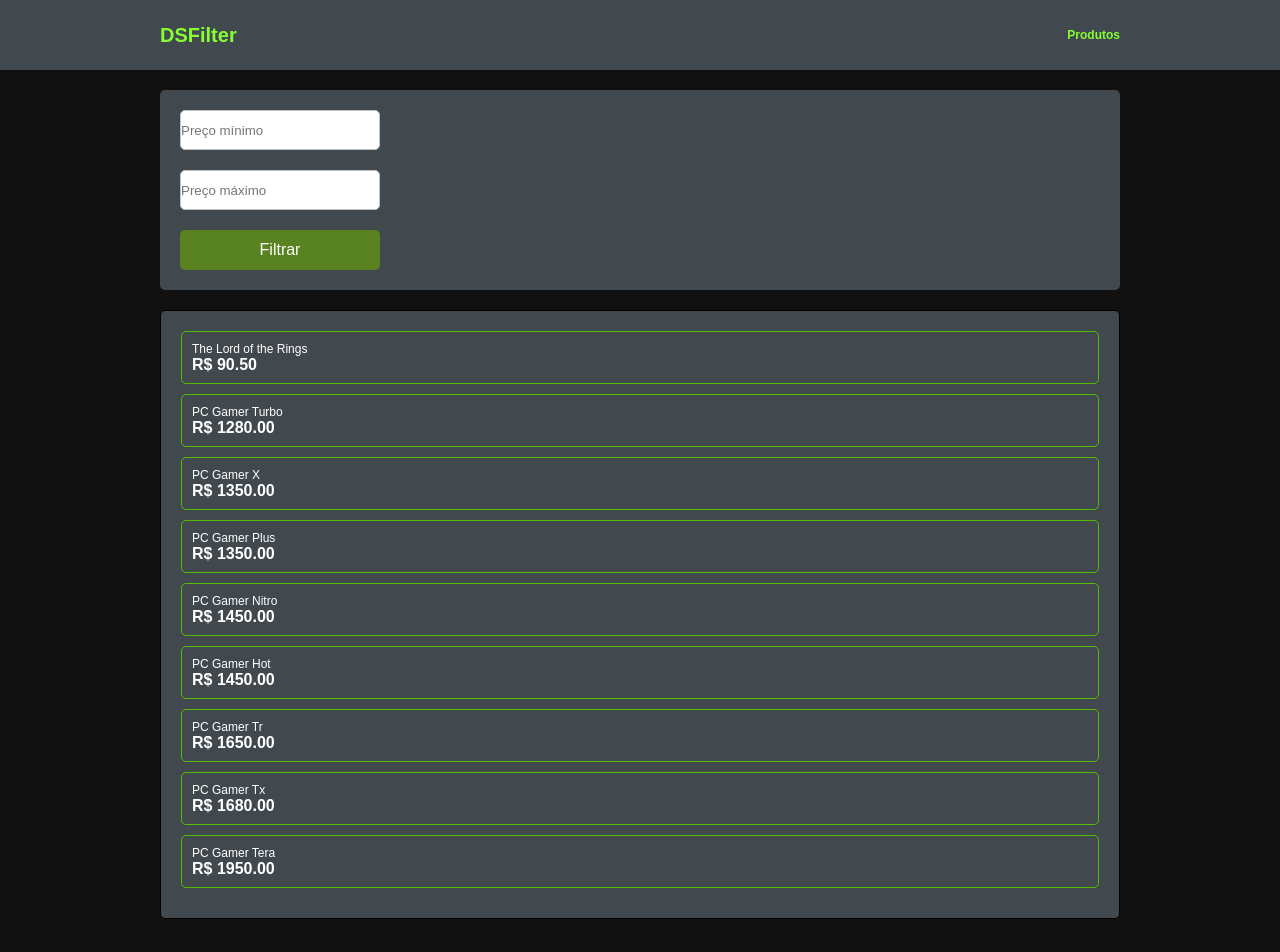
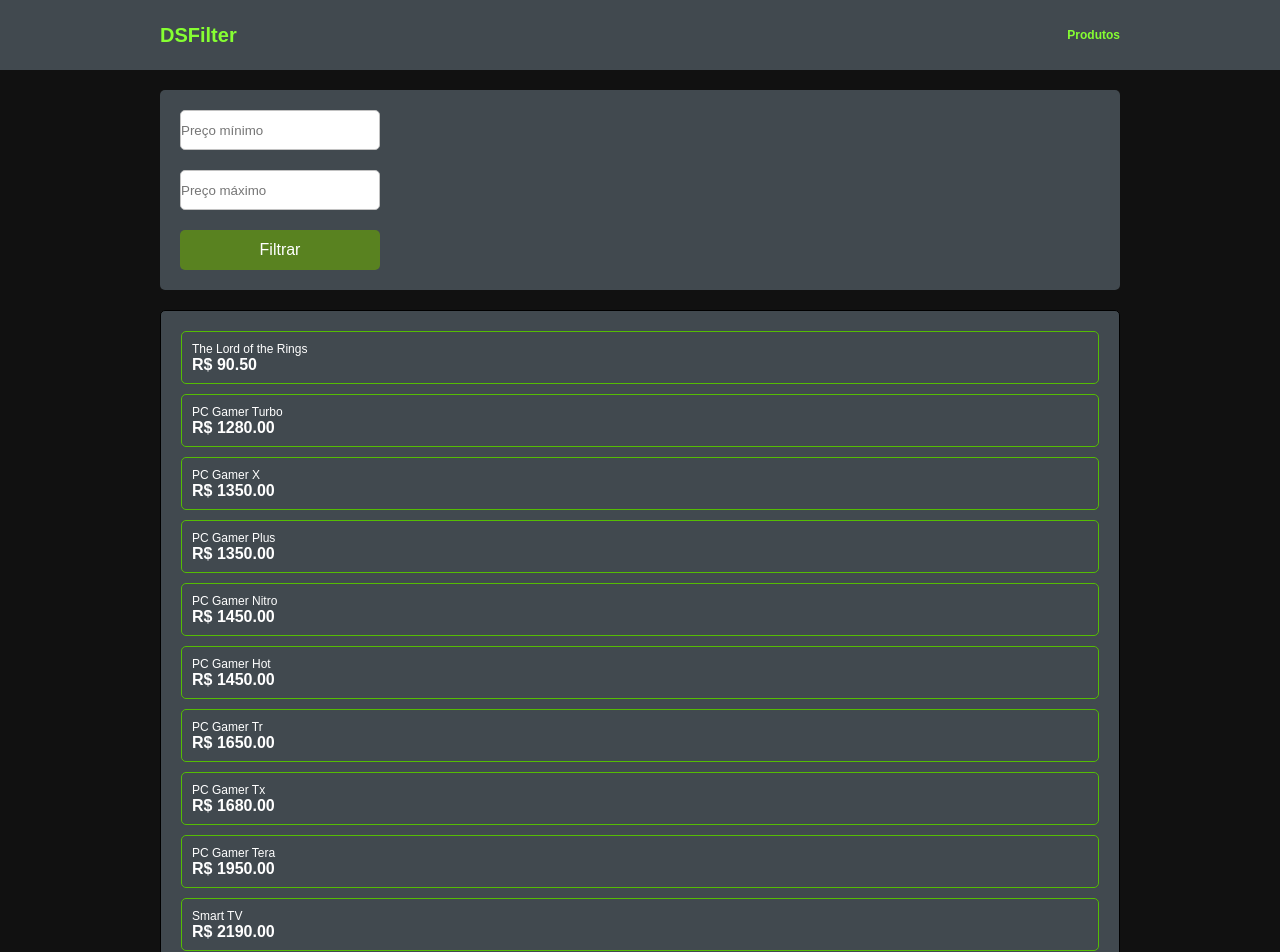
Before and after one commit to Caelest1s/DSFilter, a React (Vite) app: page / in a window 1280 px wide. Shown: the top 952 px of the page. Before the commit the page ends 919 px from the top, so only its background shows below. Built offline with nearby package versions, Linux system fonts and the light colour scheme.

Commit message:
fix: remove wrong filter when undefined

```diff
--- a/src/components/ListingBody/Filter/index.tsx
+++ b/src/components/ListingBody/Filter/index.tsx
@@ -18,17 +18,15 @@ export default function Filter({ onFilter }: Props) {
     });
 
     function handleInputChange(event: any) {
+        const name = event.target.name;
         const value = event.target.value;
-        const name = event.target.name;
         setFormPrice({ ...formPrice, [name]: value });
     }
 
     function handleSubmit(event: any) {
-        // para não recarregar a página
+        // don't reload page
         event.preventDefault();
-        console.log(formPrice.min || 0);
-        console.log(formPrice.max || Number.MAX_VALUE);
-        // throw the event
+        // throw the event of the view ListingBody
         onFilter(formPrice);
     }
 
--- a/src/components/ListingBody/index.tsx
+++ b/src/components/ListingBody/index.tsx
@@ -16,16 +16,21 @@ export default function ListingBody() {
 
     const [price, setPrice] = useState<FormPrice>({
         min: 0,
-        max: 1999
+        max: Number.MAX_VALUE
     });
 
     useEffect(() => {
-        setProducts(productService.findByPrice(price.min, price.max));
-    }, [price.min, price.max]);
+        setProducts(productService.findByPrice(price.min || 0, price.max || Number.MAX_VALUE));
+        console.log("min: " + price.min);
+        console.log("max: " + price.max);
+    }, [price]);
 
     function handleFilterPrice(prices: FormPrice) {
         setPrice(prices);
     }
+    console.log("length: " + products.length);
+    console.log("min: " + price.min);
+    console.log("max: " + price.max);
 
     return (
         <>
```
